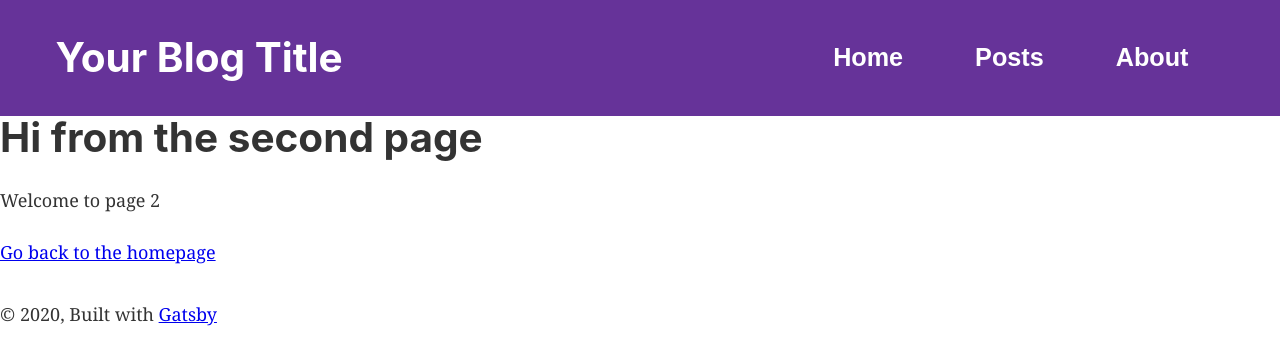
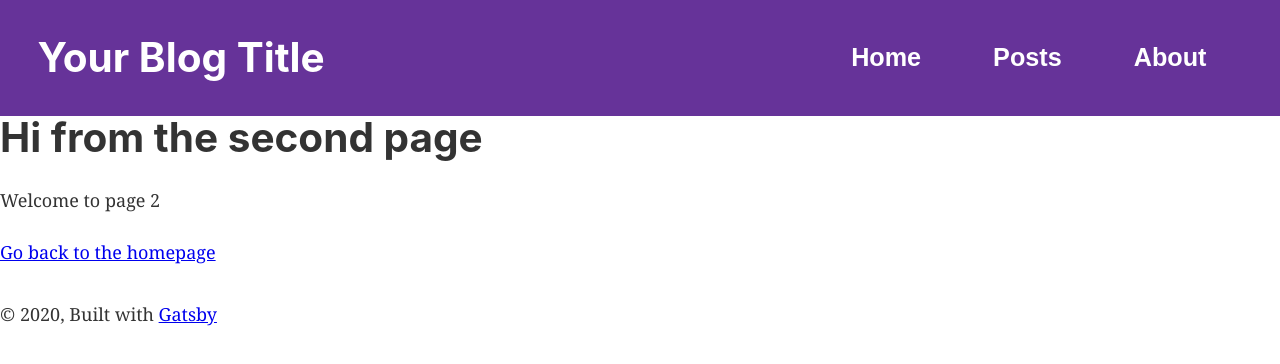
Before and after one commit to ckdrew670/gatsby-base-template, a Gatsby site: page /page-2 in a window 1280 px wide. Built offline with nearby package versions, Linux system fonts and the light colour scheme; Gatsby itself is replaced by a stand-in of ours.

Commit message:
Add sass and styling to header

```diff
--- a/gatsby-config.js
+++ b/gatsby-config.js
@@ -21,6 +21,7 @@ module.exports = {
   plugins: [
     `gatsby-plugin-react-helmet`,
     `gatsby-plugin-remark-collection`,
+    `gatsby-plugin-sass`,
     {
         resolve: `gatsby-source-filesystem`,
         options: {
--- a/package.json
+++ b/package.json
@@ -12,10 +12,12 @@
     "gatsby-plugin-offline": "^3.2.38",
     "gatsby-plugin-react-helmet": "^3.3.14",
     "gatsby-plugin-remark-collection": "^0.1.0",
+    "gatsby-plugin-sass": "^2.4.2",
     "gatsby-plugin-sharp": "^2.6.43",
     "gatsby-source-filesystem": "^2.3.37",
     "gatsby-transformer-remark": "^2.9.0",
     "gatsby-transformer-sharp": "^2.5.20",
+    "node-sass": "^4.14.1",
     "prop-types": "^15.7.2",
     "react": "^16.12.0",
     "react-dom": "^16.12.0",
--- /dev/null
+++ b/src/assets/styles/components/header.scss
@@ -0,0 +1,16 @@
+.site-header {
+    background: rebeccapurple;
+
+    &__content {
+        display: flex;
+        justify-content: space-between;
+        align-items: center;
+        margin: 0 1rem;
+        max-width:100%;
+        padding: 1.45rem 1.0875rem;
+    }
+
+    &__title {
+        margin: 0;
+    }
+}
--- /dev/null
+++ b/src/assets/styles/main.scss
@@ -0,0 +1,3 @@
+@import "./layout.scss";
+
+@import "./components/header.scss";
--- a/src/components/header.js
+++ b/src/components/header.js
@@ -4,22 +4,9 @@ import React from "react";
 import MainNav from "../components/main-nav";
 
 const Header = ({ siteTitle, menuLinks }) => (
-  <header
-    style={{
-      background: `rebeccapurple`,
-    }}
-  >
-    <div
-      style={{
-        display: `flex`,
-        justifyContent: `space-between`,
-        alignItems: `center`,
-        margin: `0 2rem`,
-        maxWidth:"100%",
-        padding: `1.45rem 1.0875rem`,
-      }}
-    >
-      <h1 style={{ margin: 0 }}>
+  <header class="site-header">
+    <div class="site-header__content">
+      <h1 class="site-header__title">
         <Link
           to="/"
           style={{
--- a/src/components/layout.js
+++ b/src/components/layout.js
@@ -10,7 +10,7 @@ import PropTypes from "prop-types"
 import { useStaticQuery, graphql } from "gatsby"
 
 import Header from "./header"
-import "./layout.css"
+import "../assets/styles/main.scss"
 
 const Layout = ({ children }) => {
   const data = useStaticQuery(graphql`
@@ -35,6 +35,7 @@ const Layout = ({ children }) => {
       <Header siteTitle={ siteData.title } menuLinks={ siteData.menuLinks } />
 
       <main>{ children }</main>
+
         <footer style={{
           marginTop: `2rem`
         }}>
--- a/src/pages/index.js
+++ b/src/pages/index.js
@@ -4,9 +4,6 @@ import Layout from "../components/layout"
 import SEO from "../components/seo"
 import Hero from "../components/hero"
 import ServicesPanel from "../components/services-panel"
-
-// try and build a homepage like the lunar one already using components with separate content
-// content added to index.md file but could be seeded into components by passing component data objects down through index.md as props
 
 export default function Homepage({
     data // this prop will be injected by the GraphQL query
```
Also changed, not shown: HOWTOSETUP.md (+20 -0 lines), README.md, src/assets/styles/layout.scss (renamed from src/components/layout.css), 1 other file.
